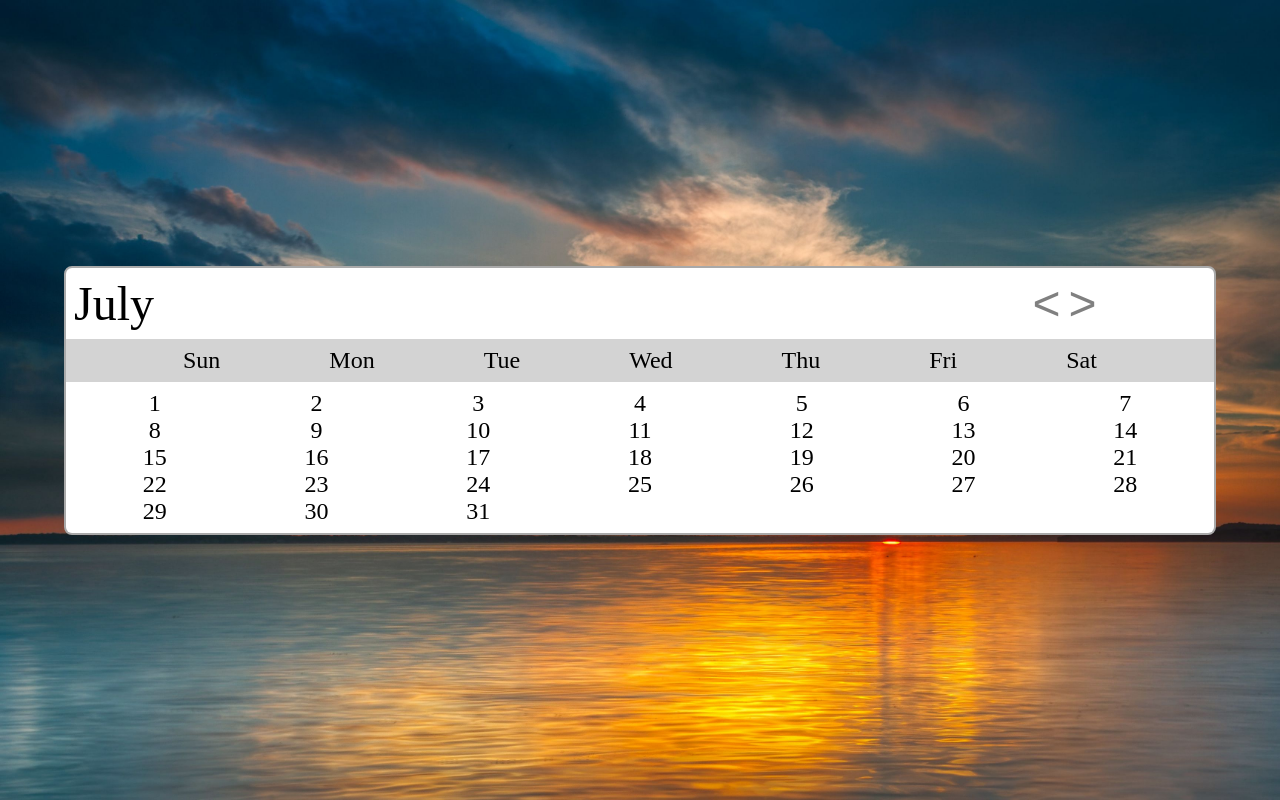
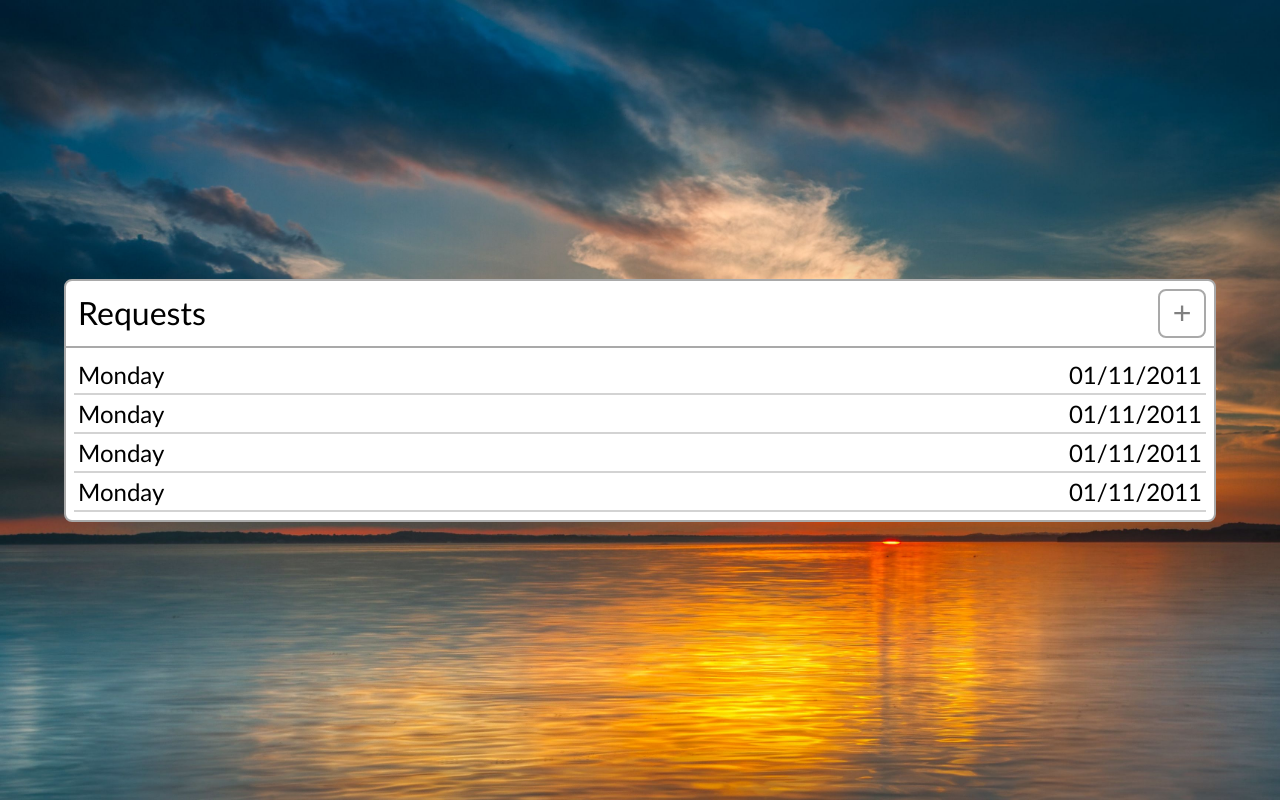
Before and after one commit to JCarradine/EmployeeScheduler, a React (Vite) app in the folder frontend/: page / in a window 1280 px wide. Built offline with nearby package versions, Linux system fonts and the light colour scheme.

Commit message:
Availability and Requests Components - Added availability component - Added requests component - Added reusable card stylizing sheet

```diff
--- a/frontend/src/App.tsx
+++ b/frontend/src/App.tsx
@@ -1,12 +1,12 @@
 import "./App.scss";
-import Calendar from "./components/Calendar.tsx";
+import Requests from "./components/Requests.tsx";
 
 function App() {
-  return (
-    <div className="main">
-      <Calendar />
-    </div>
-  );
+	return (
+		<div className="main">
+			<Requests />
+		</div>
+	);
 }
 
 export default App;
--- a/frontend/src/components/Calendar.scss
+++ b/frontend/src/components/Calendar.scss
@@ -51,7 +51,7 @@
     width: 25%;
 
     button {
-      color: grey;
+      color: darkgrey;
       background-color: white;
 
       border-width: 0px;
@@ -67,7 +67,7 @@
   display: flex;
   justify-content: space-evenly;
   align-items: center;
-  background-color: lightgrey;
+  background-color: darkgrey;
 }
 
 .week-display {
--- /dev/null
+++ b/frontend/src/components/Card.scss
@@ -0,0 +1,76 @@
+.card {
+	display: flex;
+	flex-direction: column;
+	justify-content: center;
+
+	background-color: white;
+
+	border-style: solid;
+	border-color: darkgrey;
+	border-width: 2px;
+	border-radius: 8px;
+
+	width: 90vw;
+
+	overflow: hidden;
+}
+
+.card-header,
+.card-main {
+	font-family: "Gill Sans", "Gill Sans MT", Calibri, "Trebuchet MS", sans-serif;
+	font-size: 1.5rem;
+
+	padding: 0.5rem;
+}
+
+.card-header {
+	display: flex;
+	justify-content: space-between;
+
+	border-style: solid;
+	border-color: darkgrey;
+	border-width: 0px 0px 2px 0px;
+
+	.title {
+		font-size: 2rem;
+
+		padding: 4px;
+	}
+
+	.edit-button {
+		font-size: 2rem;
+
+		border-style: solid;
+		border-color: darkgrey;
+		border-width: 2px;
+		border-radius: 8px;
+
+		padding: 4px;
+
+		width: 3rem;
+
+		background-color: white;
+		color: grey;
+	}
+}
+
+.card-main {
+	.list {
+		list-style-type: none;
+
+		margin: 0px;
+		padding: 0px;
+
+		.list-item {
+			display: flex;
+			justify-content: space-between;
+			padding: 4px;
+		}
+
+		.list-item:nth-child(even) {
+			border-style: solid;
+			border-color: lightgrey;
+			border-width: 2px 0px;
+		}
+	}
+}
--- a/frontend/src/components/Requests.tsx
+++ b/frontend/src/components/Requests.tsx
@@ -1,5 +1,37 @@
+import "./Card.scss";
+
 function Requests() {
-  return <div>hello</div>;
+	return (
+		<div className="card">
+			{/*Avaiability Card Header*/}
+			<div className="card-header">
+				<div className="title">Requests</div>
+				<button className="edit-button">+</button>
+			</div>
+
+			{/*Avaiability Card List*/}
+			<div className="card-main">
+				<ul className="list">
+					<li className="list-item">
+						<div>Monday</div>
+						<div>01/11/2011</div>
+					</li>
+					<li className="list-item">
+						<div>Monday</div>
+						<div>01/11/2011</div>
+					</li>
+					<li className="list-item">
+						<div>Monday</div>
+						<div>01/11/2011</div>
+					</li>
+					<li className="list-item">
+						<div>Monday</div>
+						<div>01/11/2011</div>
+					</li>
+				</ul>
+			</div>
+		</div>
+	);
 }
 
 export default Requests;
```
Also changed, not shown: frontend/src/components/Availability.tsx (+33 -1 lines), frontend/src/components/Availability.scss (deleted), frontend/src/components/Requests.scss (deleted), 1 other file (tests, documents, lock files or other folders).
